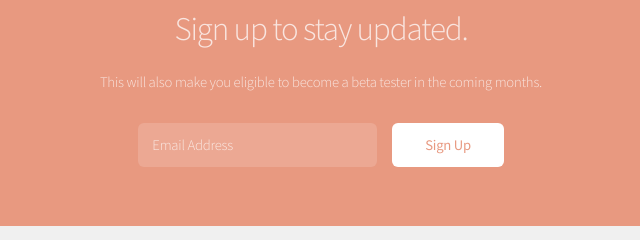
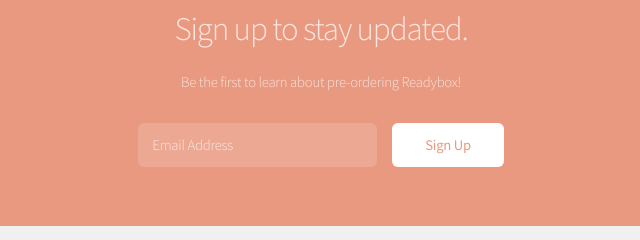
Before and after one commit to Brepo/brepo.github.io, a plain HTML site: page index.html in a window 1280 px wide. Shown: the part 2251-2491 px from the top of the page, 319-959 px from the left. Drawn offline with Linux system fonts and the light colour scheme.

Commit message:
updated e-mail text

```diff
--- a/index.html
+++ b/index.html
@@ -122,7 +122,7 @@ Includes micro-sd card to load files onto printer<br /> </p>
     <!-- CTA -->
     <section id="cta">
         <h2>Sign up to stay updated.</h2>
-        <p>This will also make you eligible to become a beta tester in the coming months.</p>
+        <p>Be the first to learn about pre-ordering Readybox!</p>
         <form id="mc">
             <div class="row uniform 50%">
                 <div class="8u 12u(mobilep)">
```
